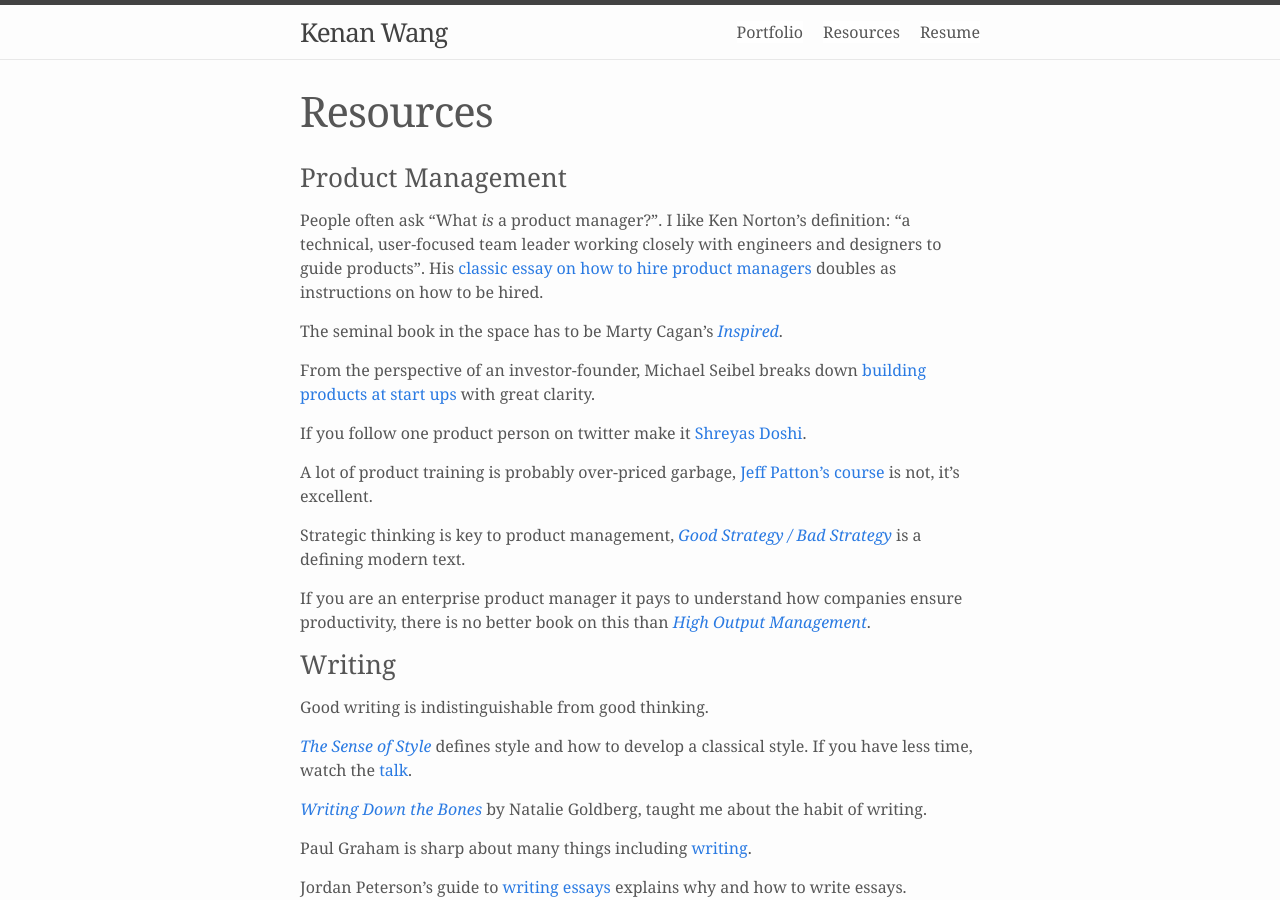
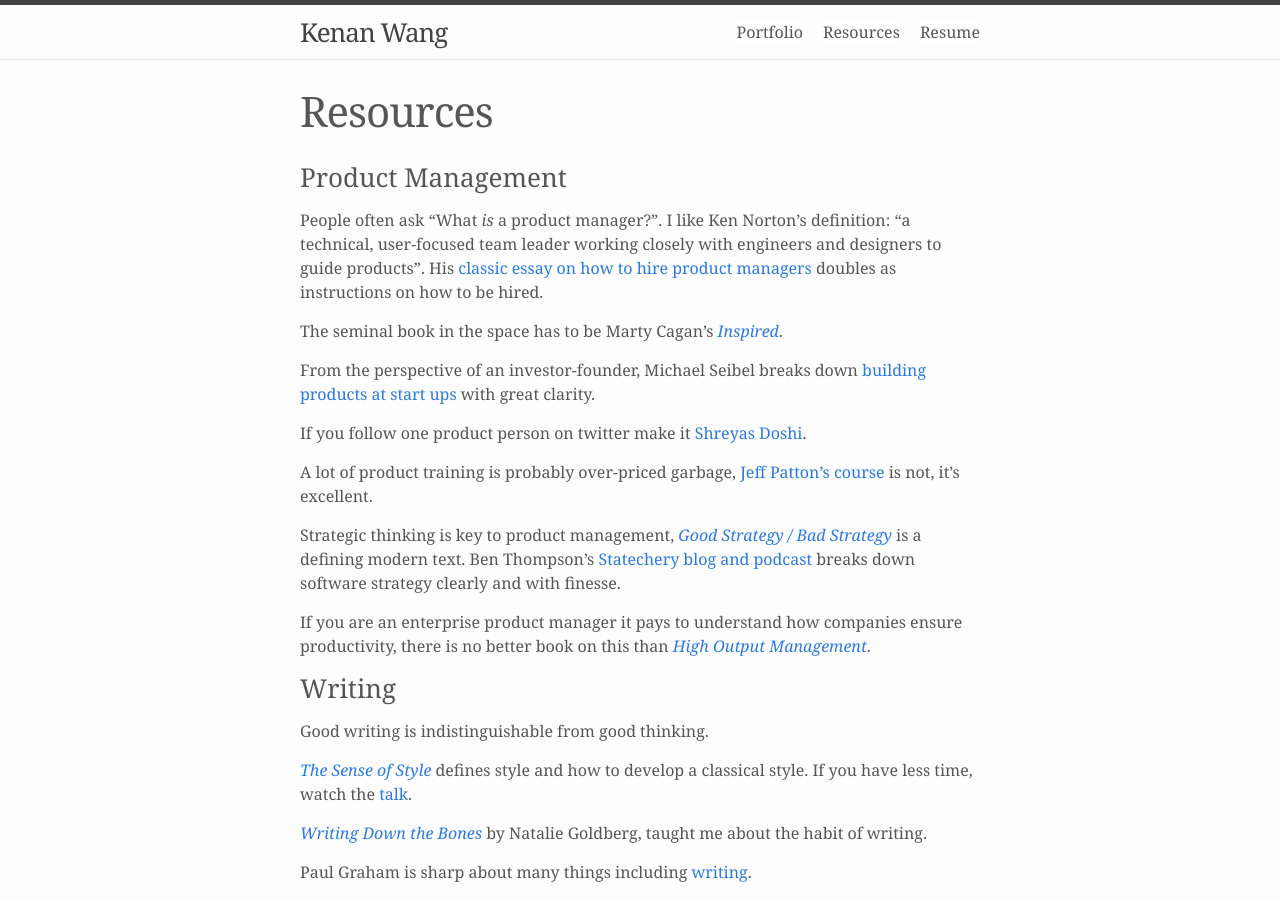
Before and after one commit to kenanwang/username.github.io, a Jekyll site: the page built from resources.md, in a window 1280 px wide and 900 px high. Built offline with Jekyll 4.4.1, drawn with Linux system fonts in a browser that asks for light colours; nearby versions of some CDN libraries.

Commit message:
Update resources.md

```diff
--- a/resources.md
+++ b/resources.md
@@ -15,7 +15,7 @@ If you follow one product person on twitter make it [Shreyas Doshi](https://twit
 
 A lot of product training is probably over-priced garbage, [Jeff Patton's course](https://jpattonassociates.com/) is not, it's excellent.
 
-Strategic thinking is key to product management, [*Good Strategy / Bad Strategy*](https://a.co/d/fYfWCyJ) is a defining modern text.
+Strategic thinking is key to product management, [*Good Strategy / Bad Strategy*](https://a.co/d/fYfWCyJ) is a defining modern text. Ben Thompson's [Statechery blog and podcast](https://stratechery.com/concepts/) breaks down software strategy clearly and with finesse.
 
 If you are an enterprise product manager it pays to understand how companies ensure productivity, there is no better book on this than [*High Output Management*](https://a.co/d/aF67BI5).
 
```
